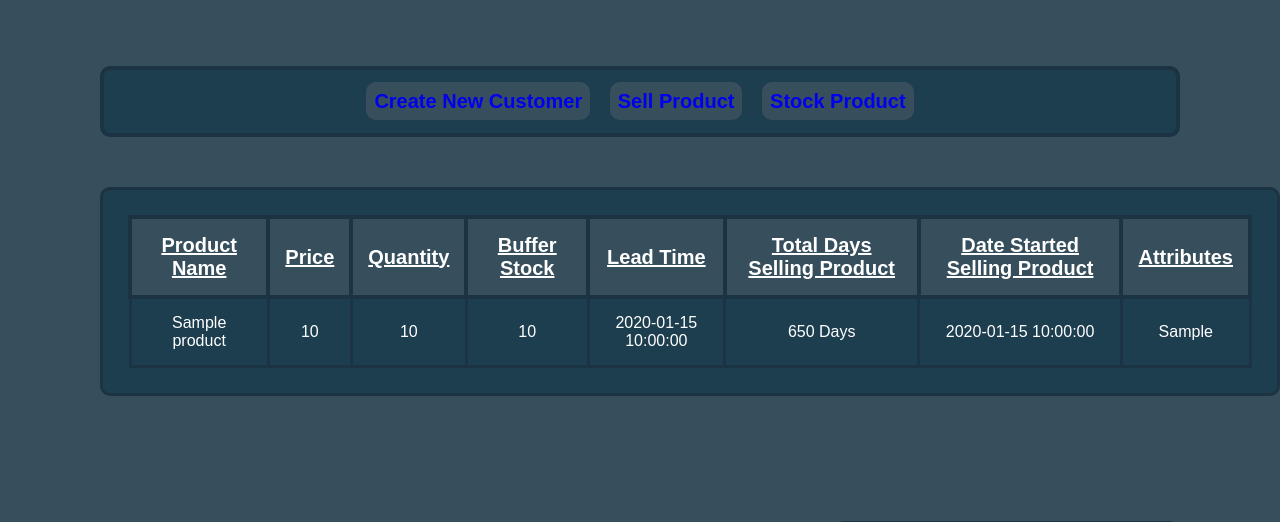
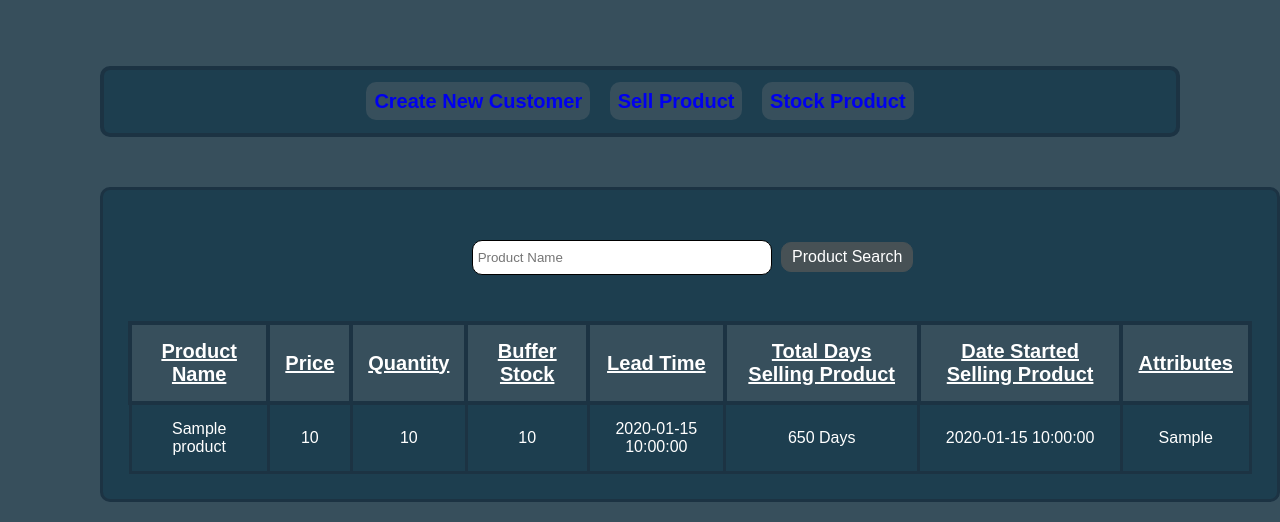
Before and after one commit to TemiTemi22/ITSrProject, a PHP site: page /employeeHome.php in a window 1280 px wide. Shown: the part 84-606 px from the top of the page. Run offline with PHP 8.4, Linux system fonts and the light colour scheme; the visitor is signed in with stand-in values (Sample User, id 1); tables that the repository leaves empty or names only in its code hold one stand-in row (values such as "Sample post").

Commit message:
Update employeeHome.php

```diff
--- a/employeeHome.php
+++ b/employeeHome.php
@@ -5,9 +5,62 @@
     header('Location: login.php');
   }
 
+  $notifications = array();
   $inventory = "";
+  $searchInventory = "";
   $announcements = "";
 
+  if(isset($_POST['search'])){
+    $productName = mysqli_real_escape_string($connect, htmlspecialchars($_POST['productName']));
+
+    $q = mysqli_query($connect, "SELECT * FROM products WHERE product_name LIKE '$productName%' ORDER BY product_name ASC");
+    $num_results = mysqli_num_rows($q);
+
+    if($num_results == 0){
+      array_push($notifications, "Product does not exist");
+    }
+
+    elseif($num_results > 0){
+      while($results = mysqli_fetch_array($q)){
+        $productName = $results['product_name'];
+        $quantity = $results['quantity'];
+        $bufferStock = $results['buffer_stock'];
+        $leadTime = $results['lead_time'];
+        $dateAdded = $results['date_added'];
+        $attributes = $results['attributes'];
+        $price = $results['price'];
+
+        $dateAddedCalc = date_create($results['date_added']);
+        $todaysDate = new DateTime("now");
+        $shelfAgeDiff = date_diff($dateAddedCalc, $todaysDate);
+
+        $shelfAgeNum = $shelfAgeDiff->format('%a');
+
+        if($shelfAgeNum == 1){
+          $shelfAge = $shelfAgeDiff->format('%a Day');
+          $query = mysqli_query($connect, "UPDATE products SET shelf_age = '$shelfAge' WHERE product_name = '$productName'");
+        }
+
+        else{
+          $shelfAge = $shelfAgeDiff->format('%a Days');
+          $query = mysqli_query($connect, "UPDATE products SET shelf_age = '$shelfAge' WHERE product_name = '$productName'");
+        }
+
+        $searchInventory .= "<tr>
+                        <td>$productName</td>
+                        <td>$price</td>
+                        <td>$quantity</td>
+                        <td>$bufferStock</td>
+                        <td>$leadTime</td>
+                        <td>$shelfAge</td>
+                        <td>$dateAdded</td>
+                        <td>$attributes</td>
+                       </tr>";
+      }
+    }
+  }
+
+  else{
     $inventoryQuery = mysqli_query($connect, "SELECT * FROM products ORDER BY product_name ASC");
 
     if(mysqli_num_rows($inventoryQuery) > 0){
@@ -28,10 +81,12 @@
 
         if($shelfAgeNum == 1){
           $shelfAge = $shelfAgeDiff->format('%a Day');
+          $query = mysqli_query($connect, "UPDATE products SET shelf_age = '$shelfAge' WHERE product_name = '$productName'");
         }
 
         else{
           $shelfAge = $shelfAgeDiff->format('%a Days');
+          $query = mysqli_query($connect, "UPDATE products SET shelf_age = '$shelfAge' WHERE product_name = '$productName'");
         }
 
         $inventory .= "<tr>
@@ -44,6 +99,7 @@
                         <td>$dateAdded</td>
                         <td>$attributes</td>
                        </tr>";
+      }
     }
   }
 
@@ -94,6 +150,19 @@
 
     <div class="inventorydivemployee">
       <center>
+        <form action="employeeHome.php" method="post" autocomplete="off">
+            <input type="text" name="productName" placeholder="Product Name" required>
+            <input type="submit" name="search" value="Product Search">
+
+            <br>
+
+            <?php
+              if(in_array("Product does not exist", $notifications)) {
+                echo "<p style='color: white'>Product does not exist</p>";
+              }
+            ?>
+        </form>
+
         <table class="inventory">
           <tr>
             <th><b>Product Name</b></th>
@@ -106,7 +175,15 @@
             <th><b>Attributes</b></th>
           </tr>
 
-          <?php echo $inventory; ?>
+          <?php
+            if(isset($inventory)){
+              echo $inventory;
+            }
+
+            if(isset($searchInventory)){
+              echo $searchInventory;
+            }
+          ?>
         </table>
       </center>
     </div>
```
Lines whose indentation alone changed are shown as unchanged.
